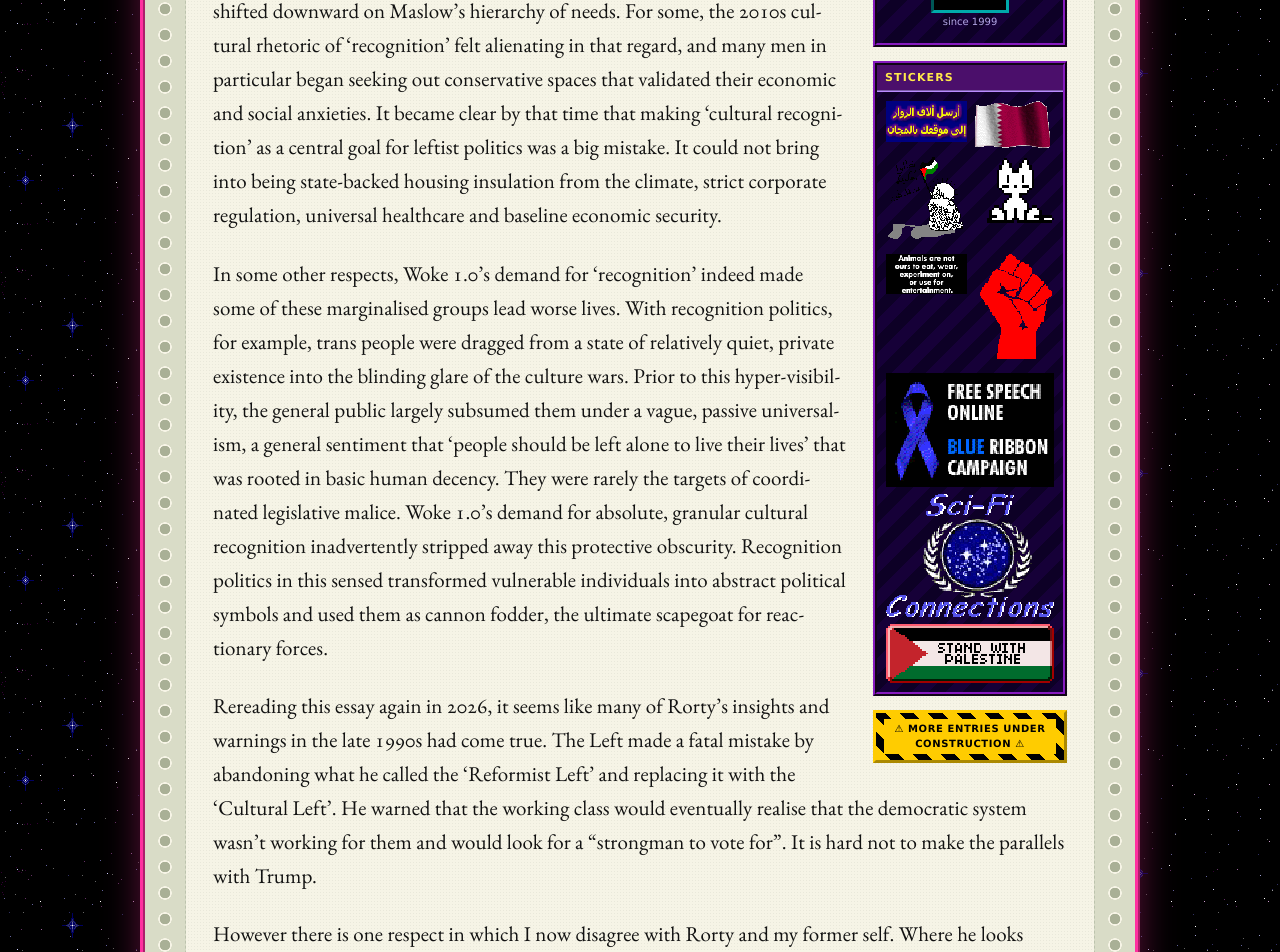
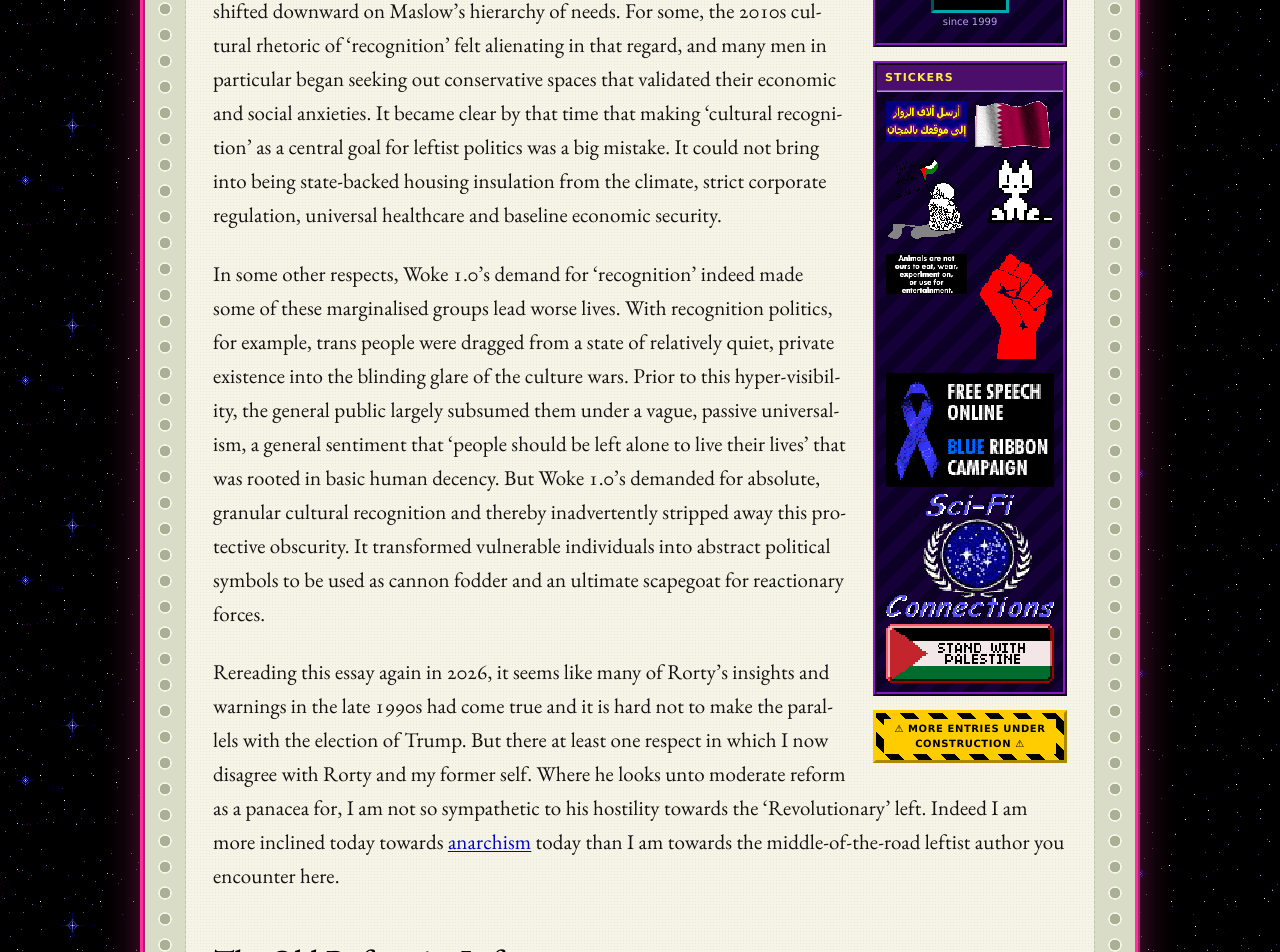
Before and after one commit to Catofminerva/Catofminerva.github.io, a Jekyll site: the page built from _posts/2020-04-13-rorty.md, in a window 1280 px wide and 1400 px high, scrolled down 1459 px. Shown: the top 952 px of the window. Built offline with Jekyll 4.4.1, drawn with Linux system fonts in a browser that asks for light colours; comment, search, counter and statistics services are not loaded; some of the changed text lies outside the part shown.

Commit message:
Update 2020-04-13-rorty.md

```diff
--- a/_posts/2020-04-13-rorty.md
+++ b/_posts/2020-04-13-rorty.md
@@ -9,11 +9,9 @@ This essay was first written in 2020, when I was around 23 years old. It was wri
 
 Some time in 2023, Woke 1.0 had reached its limit as a tool of persuasion and many of the gains it achieved had been fully reversed by a more hostile, conservative Overton window. I suspect that this is because one necessary prerequisite for the sensitivity that it demands from others is security; including material security. And in that respect, there had been very little progress and none to which the tools of Woke 1.0 had any viable solution. Gen Z and young millennials came to age materially disillusioned and their political focus naturally shifted downward on Maslow’s hierarchy of needs. For some, the 2010s cultural rhetoric of 'recognition' felt alienating in that regard, and many men in particular began seeking out conservative spaces that validated their economic and social anxieties. It became clear by that time that making 'cultural recognition' as a central goal for leftist politics was a big mistake. It could not bring into being state-backed housing insulation from the climate, strict corporate regulation, universal healthcare and baseline economic security.
 
-In some other respects, Woke 1.0's demand for 'recognition' indeed made some of these marginalised groups lead worse lives. With recognition politics, for example, trans people were dragged from a state of relatively quiet, private existence into the blinding glare of the culture wars. Prior to this hyper-visibility, the general public largely subsumed them under a vague, passive universalism, a general sentiment that 'people should be left alone to live their lives' that was rooted in basic human decency. They were rarely the targets of coordinated legislative malice. Woke 1.0's demand for absolute, granular cultural recognition inadvertently stripped away this protective obscurity. Recognition politics in this sensed transformed vulnerable individuals into abstract political symbols and used them as cannon fodder, the ultimate scapegoat for reactionary forces.
+In some other respects, Woke 1.0's demand for 'recognition' indeed made some of these marginalised groups lead worse lives. With recognition politics, for example, trans people were dragged from a state of relatively quiet, private existence into the blinding glare of the culture wars. Prior to this hyper-visibility, the general public largely subsumed them under a vague, passive universalism, a general sentiment that 'people should be left alone to live their lives' that was rooted in basic human decency. But Woke 1.0's demanded for absolute, granular cultural recognition and thereby inadvertently stripped away this protective obscurity. It transformed vulnerable individuals into abstract political symbols to be used as cannon fodder and an ultimate scapegoat for reactionary forces.
 
-Rereading this essay again in 2026, it seems like many of Rorty's insights and warnings in the late 1990s had come true. The Left made a fatal mistake by abandoning what he called the 'Reformist Left' and replacing it with the 'Cultural Left'. He warned that the working class would eventually realise that the democratic system wasn't working for them and would look for a "strongman to vote for". It is hard not to make the parallels with Trump.
-
-However there is one respect in which I now disagree with Rorty and my former self. Where he looks unto moderate reform as a panacea, I now would eschew the hostility towards the so-called 'Revolutionary' left, as I am more inclined today towards [anarchism](https://margaretkilljoy.substack.com/p/anarchism-and-its-misunderstanders) than I am towards the middle-of-the-road leftist you encounter here.
+Rereading this essay again in 2026, it seems like many of Rorty's insights and warnings in the late 1990s had come true and it is hard not to make the parallels with the election of Trump. But there at least one respect in which I now disagree with Rorty and my former self. Where he looks unto moderate reform as a panacea for, I am not so sympathetic to his hostility towards the 'Revolutionary' left. Indeed I am more inclined today towards [anarchism](https://margaretkilljoy.substack.com/p/anarchism-and-its-misunderstanders) today than I am towards the middle-of-the-road leftist author you encounter here.
 
 
 ## **The Old Reformist Left**
```
